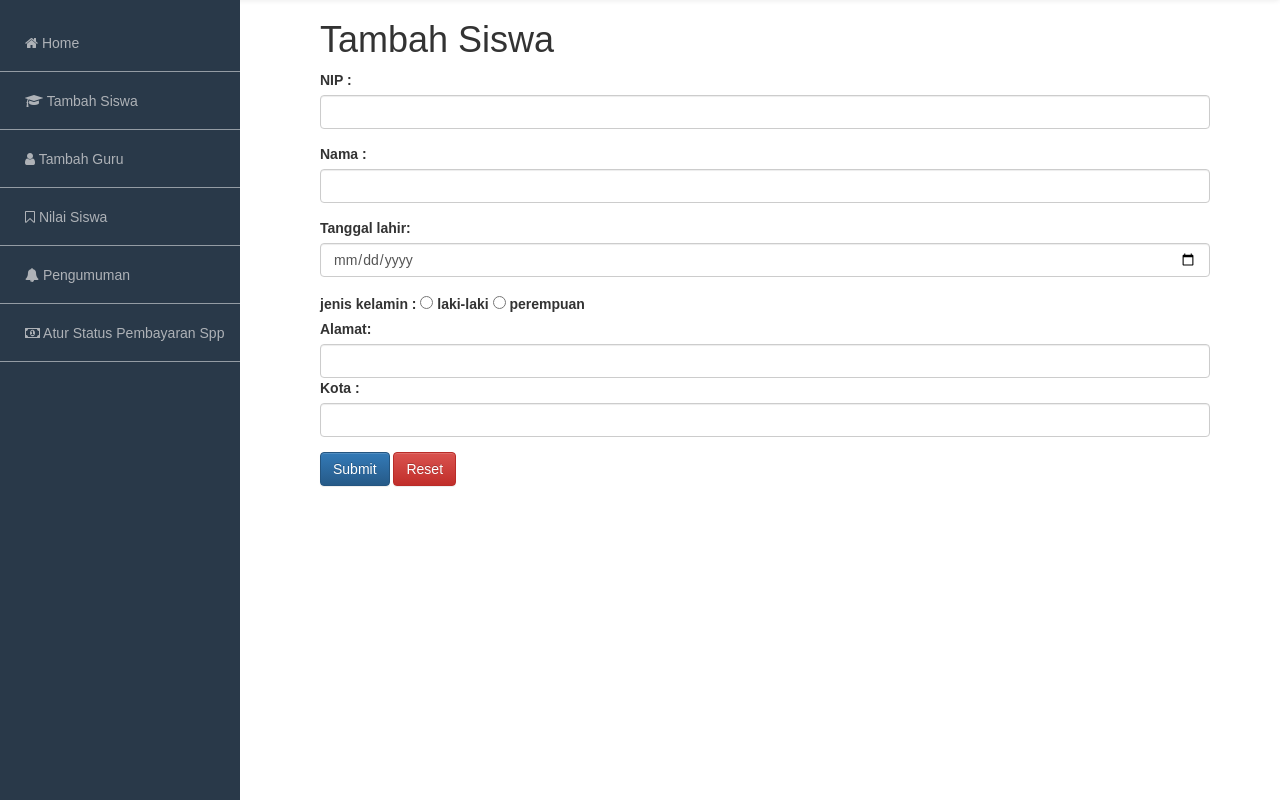
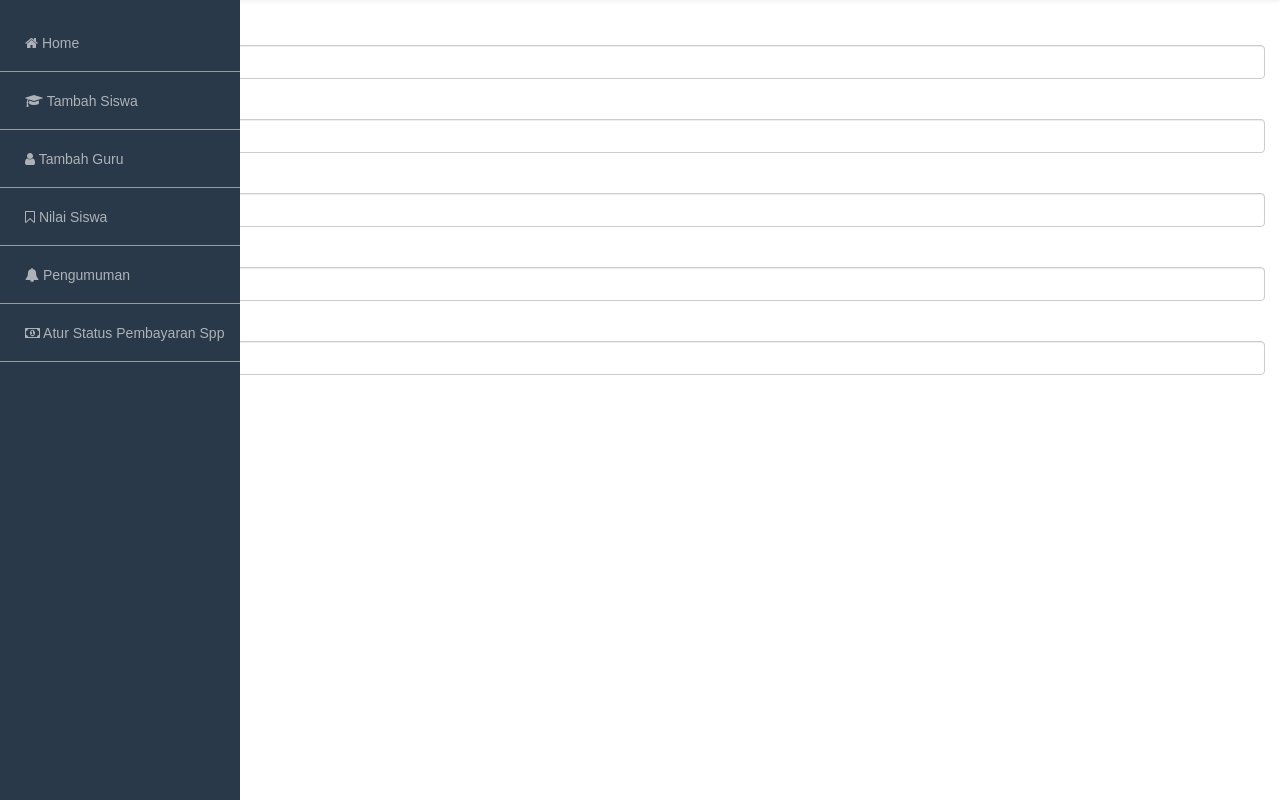
Before and after one commit to AlfalahAnugara/SiakadPrivate, a CodeIgniter app: page /SiakadPrivate/home/tambahguru in a window 1280 px wide. Shown: the part 52-852 px from the top of the page. Run offline with CodeIgniter, Linux system fonts and the light colour scheme.

Commit message:
proses membuat crud

```diff
--- a/application/views/admin/tambahguru.php
+++ b/application/views/admin/tambahguru.php
@@ -1,4 +1,4 @@
-<div class="container">
+<!-- <div class="container">
 <section class="content">
 <h1> Tambah Siswa</h1>
 <form>
@@ -34,4 +34,70 @@
 	</form>
    </div>
 </div>
-</section>
+</section> -->
+
+<<!DOCTYPE html>
+<html lang="en">
+<head>
+</head>
+<body id = "page-top">
+
+		<div id = "content-wrapper" >
+
+			<div class = "container-fluid">
+
+			<?php if ($this->session->flashdata('success')): ?>
+			<div class = "alert alert-success" role = "alert">
+				<?php echo $this->session->flashdata('success') ; ?>
+			<div>
+			<?php endif ; ?>
+
+				<div class = "card-body">
+
+					<form action = "<?php base_url('guru/guru_view/add')?>" method = "post" enctype = "multipart/form-data" >
+						<div class = "form-group">
+							<label for = "nig">NIG*</label>
+							<input class = "form-control"
+							type = "text" name = "nig" placeholder = "NIG baru" />
+							</div>
+
+							<div class = "form-group">
+							<label for = "nig">Nama*</label>
+							<input class = "form-control"
+							type = "text" name = "nig" placeholder = "NIG baru" />
+							</div>
+
+							<div class = "form-group">
+							<label for = "nig">NIG*</label>
+							<input class = "form-control"
+							type = "text" name = "nig" placeholder = "NIG baru" />
+							</div>
+
+							<div class = "form-group">
+							<label for = "nig">NIG*</label>
+							<input class = "form-control"
+							type = "text" name = "nig" placeholder = "NIG baru" />
+							</div>
+
+							<div class = "form-group">
+							<label for = "nig">NIG*</label>
+							<input class = "form-control"
+							type = "text" name = "nig" placeholder = "NIG baru" />
+							</div>
+
+						<input class = "btn btn-success" type = "submit" name="btn" value="save" />
+						</form>
+
+					</div>
+
+
+
+
+				</div>
+
+			</div>
+
+		</div>
+
+</body>
+</html>
```
